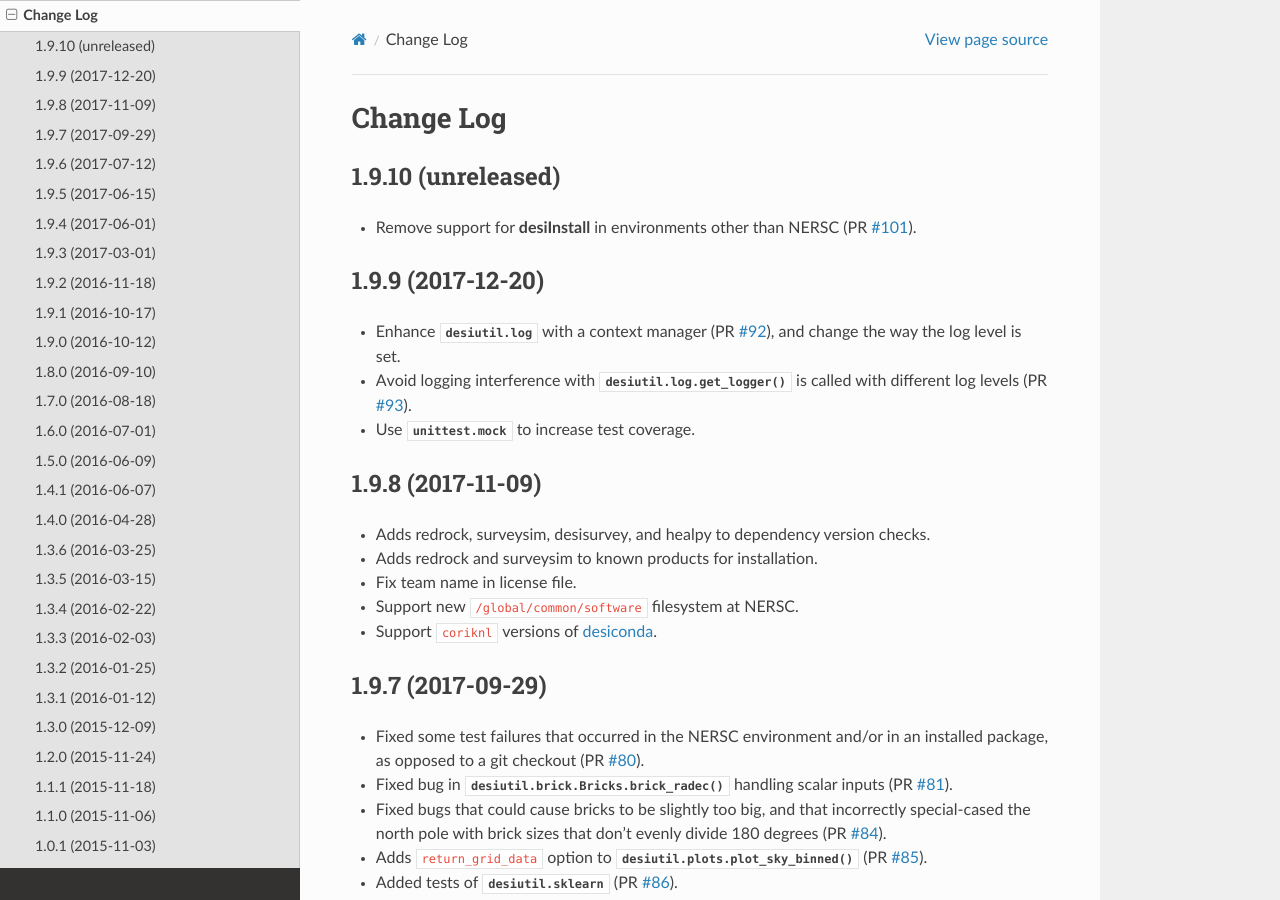
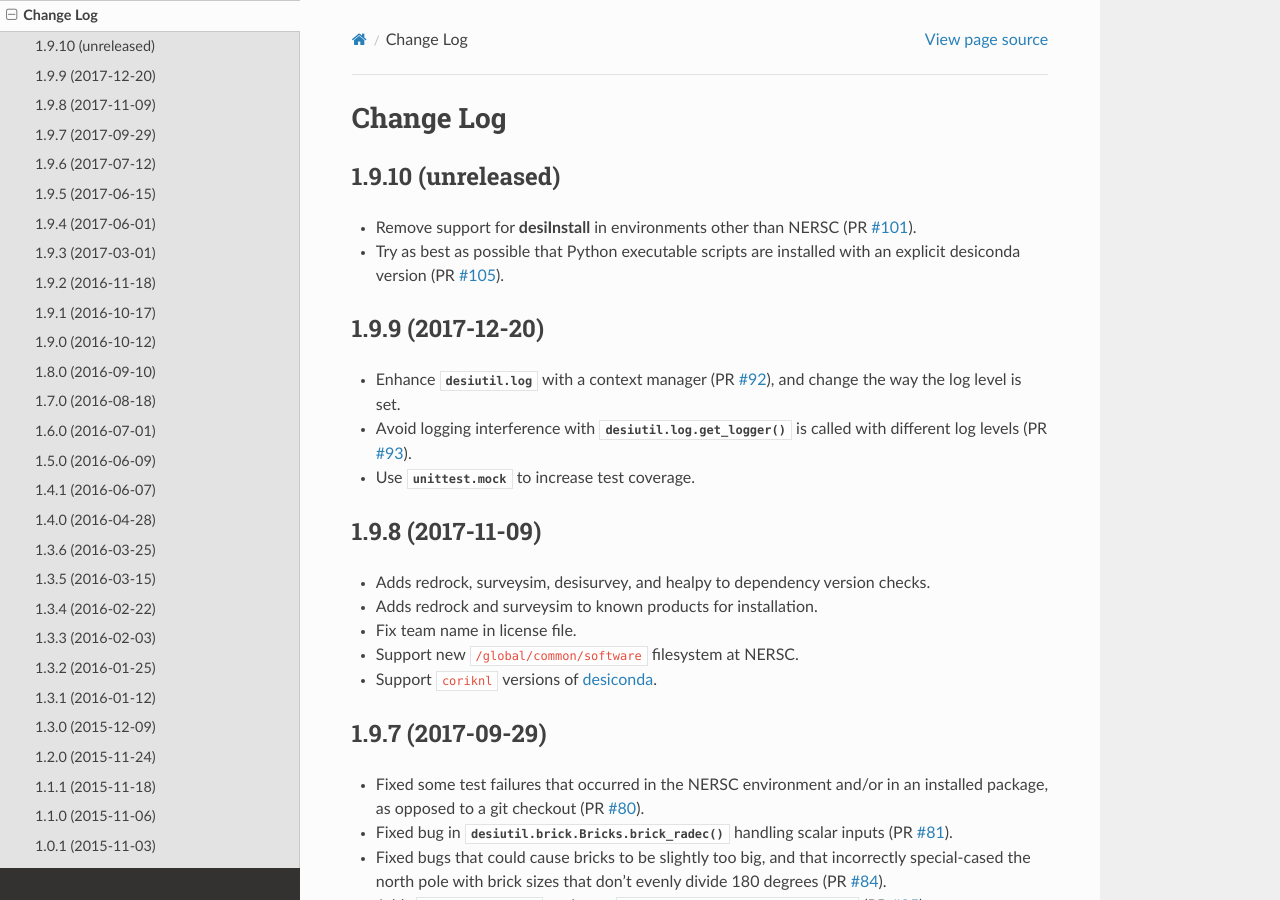
Before and after one commit to desihub/desiutil, a Sphinx documentation site: the page built from doc/changes.rst, in a window 1280 px wide and 900 px high. Built offline with Sphinx 7.4.7 and the Read the Docs theme 2.0.0, drawn with Linux system fonts in a browser that asks for light colours.

Commit message:
update changes.rst [skip ci]

```diff
--- a/doc/changes.rst
+++ b/doc/changes.rst
@@ -7,8 +7,11 @@ Change Log
 
 * Remove support for :command:`desiInstall` in environments other than
   NERSC (PR `#101`_).
+* Try as best as possible that Python executable scripts are installed with
+  an explicit desiconda version (PR `#105`_).
 
 .. _`#101`: https://github.com/desihub/desiutil/pull/101
+.. _`#105`: https://github.com/desihub/desiutil/pull/105
 
 1.9.9 (2017-12-20)
 ------------------
```
